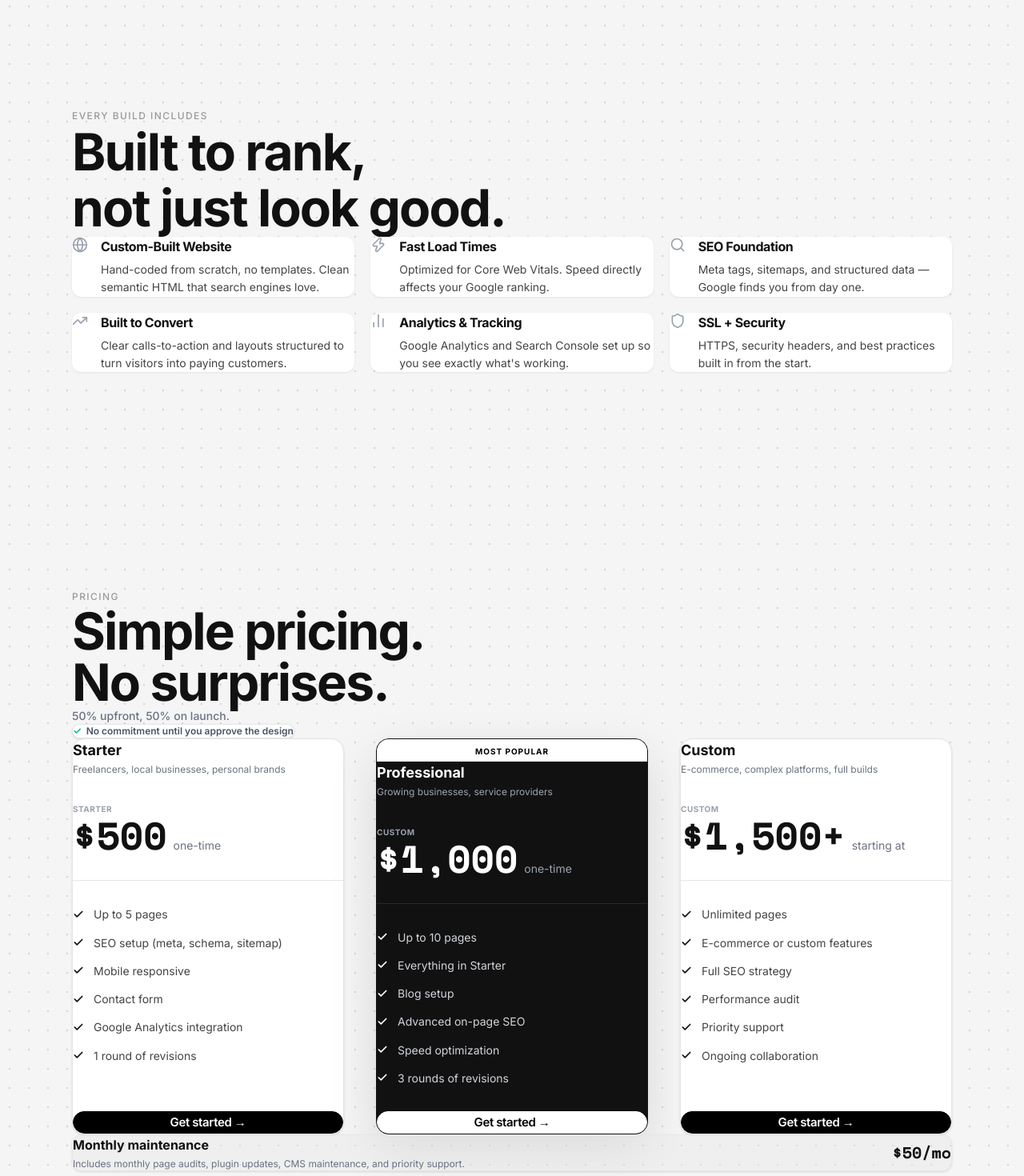
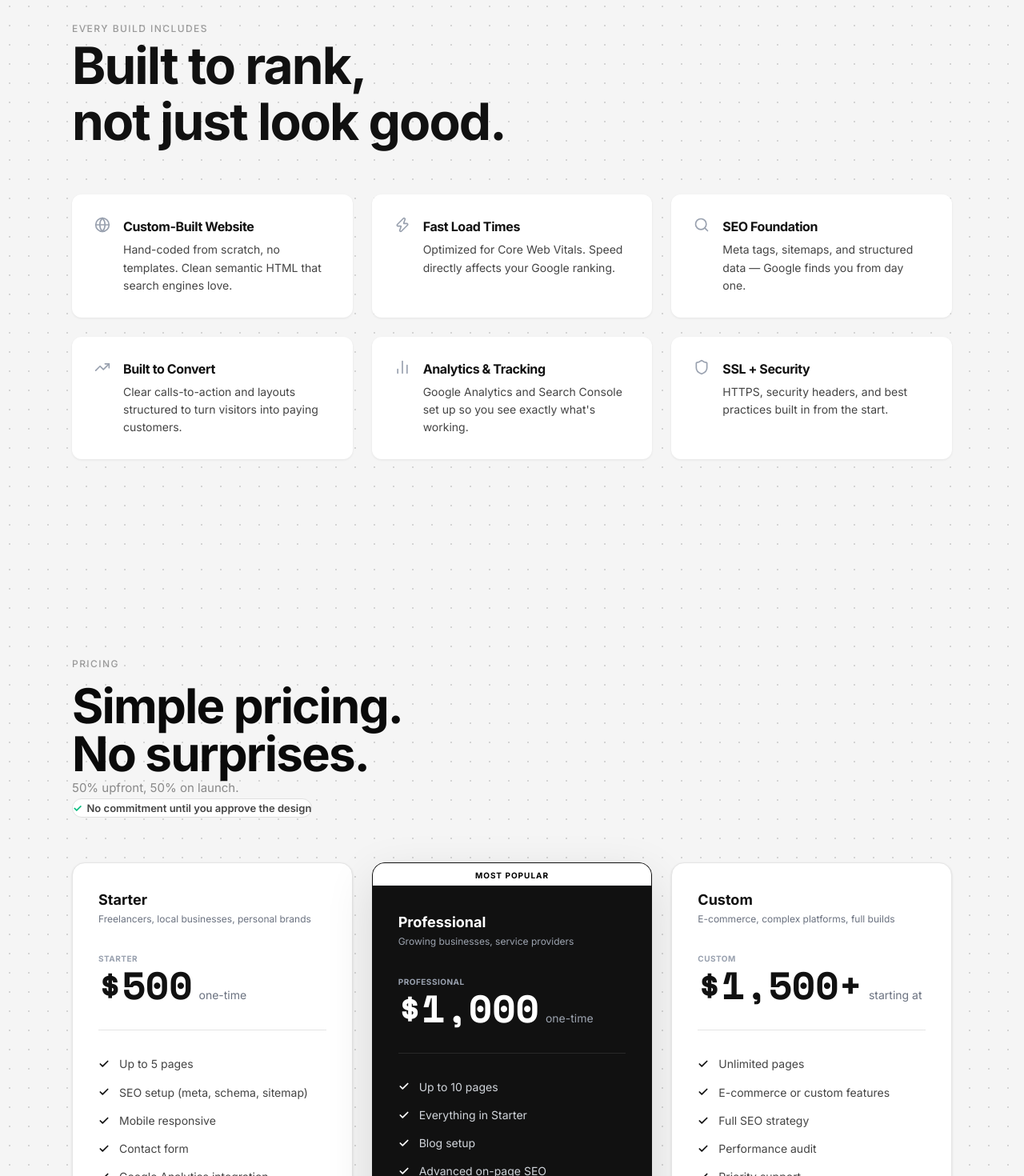
Before and after one commit to AayushLami/aayushPort, a Next.js app: page / in a window 1280 px wide. Shown: the part 900-2370 px from the top of the page at 80% size. Built offline with nearby package versions, Linux system fonts and the light colour scheme.

Commit message:
design: global spacing classes integration and ClearForgeLabs style updates

```diff
--- a/app/globals.css
+++ b/app/globals.css
@@ -70,3 +70,29 @@ body {
     transition-duration: 0.01ms !important;
   }
 }
+
+/* ─── Global Spacing System ─────────────────────────────────────── */
+section {
+  padding-top: 120px;
+  padding-bottom: 120px;
+}
+
+.section-eyebrow {
+  margin-bottom: 12px;
+}
+
+.section-title {
+  margin-bottom: 56px;
+}
+
+.section-subtitle {
+  margin-bottom: 40px;
+}
+
+.card-grid {
+  gap: 24px;
+}
+
+.card {
+  padding: 32px;
+}
--- a/components/About.tsx
+++ b/components/About.tsx
@@ -23,7 +23,7 @@ export function About() {
   return (
     <section
       id="about"
-      className="min-h-screen px-6 bg-white flex flex-col items-center justify-center py-[160px]"
+      className="section min-h-screen px-6 bg-white flex flex-col items-center justify-center"
     >
       <div className="w-full max-w-[1100px] mx-auto text-center flex flex-col items-center">
         {/* Section eyebrow */}
@@ -31,7 +31,7 @@ export function About() {
           initial={{ opacity: 0, y: 16 }}
           animate={isInView ? { opacity: 1, y: 0 } : {}}
           transition={{ duration: 0.5 }}
-          className="text-[12px] tracking-[0.12em] text-[#999999] font-medium uppercase mb-[24px]"
+          className="section-eyebrow text-[12px] tracking-[0.12em] text-[#999999] font-medium uppercase mb-[12px]"
         >
           About
         </motion.p>
@@ -41,7 +41,7 @@ export function About() {
           initial={{ opacity: 0, y: 16 }}
           animate={isInView ? { opacity: 1, y: 0 } : {}}
           transition={{ duration: 0.5, delay: 0.1 }}
-          className="font-heading font-extrabold text-[#111111] tracking-[-0.03em] mb-[56px]"
+          className="section-title font-heading font-extrabold text-[#111111] tracking-[-0.03em] mb-[56px]"
           style={{ fontSize: "clamp(36px, 5vw, 64px)" }}
         >
           Aayush Lamichhane
--- a/components/Hero.tsx
+++ b/components/Hero.tsx
@@ -48,7 +48,7 @@ export function Hero() {
   return (
     <section
       id="hero"
-      className="relative min-h-screen flex flex-col items-center justify-center text-center overflow-hidden bg-[#f5f5f5]"
+      className="section relative min-h-screen flex flex-col items-center justify-center text-center overflow-hidden bg-[#f5f5f5]"
       aria-label="Hero"
     >
       {/* Subtle dot grid */}
--- a/components/Pricing.tsx
+++ b/components/Pricing.tsx
@@ -18,7 +18,7 @@ export function Pricing() {
   return (
     <section
       id="pricing"
-      className="min-h-screen px-6 bg-[#f5f5f5] flex flex-col items-center justify-center py-[160px] relative overflow-hidden"
+      className="section min-h-screen px-6 bg-[#f5f5f5] flex flex-col items-center justify-center relative overflow-hidden"
     >
       {/* Subtle dot grid background */}
       <div
@@ -28,6 +28,7 @@ export function Pricing() {
           backgroundSize: "24px 24px",
         }}
       />
+
       <div className="relative z-10 w-full max-w-[1100px] mx-auto flex flex-col items-start text-left">
         {/* Header - Left Aligned */}
         <motion.div
@@ -35,22 +36,22 @@ export function Pricing() {
           initial={{ opacity: 0, y: 24 }}
           animate={isInView ? { opacity: 1, y: 0 } : {}}
           transition={{ duration: 0.5 }}
-          className="mb-[56px] text-left w-full flex flex-col items-start"
+          className="section-title text-left w-full flex flex-col items-start mb-[56px]"
         >
-          <p className="text-[12px] tracking-[0.12em] text-[#999999] font-medium uppercase mb-[24px]">
+          <p className="section-eyebrow text-[12px] tracking-[0.12em] text-[#999999] font-medium uppercase mb-[12px]">
             Pricing
           </p>
           <h2
-            className="font-heading font-extrabold text-[#111111] tracking-[-0.03em] leading-none mb-3"
-            style={{ fontSize: "clamp(36px, 5vw, 64px)" }}
+            className="font-heading font-extrabold text-[#0a0a0a] tracking-[-0.03em] leading-none"
+            style={{ fontSize: "clamp(36px, 5vw, 60px)" }}
           >
             Simple pricing.<br />No surprises.
           </h2>
-          <p className="text-sm text-gray-500 mb-5 font-medium">
+          <p className="text-[15px] text-[#888888] mt-4 font-normal">
             50% upfront, 50% on launch.
           </p>
           {/* Reassurance pill */}
-          <div className="inline-flex items-center gap-1.5 px-3 py-1.5 rounded-full bg-white border border-gray-200 text-xs font-semibold text-gray-600 shadow-sm">
+          <div className="inline-flex items-center gap-1.5 px-[14px] py-[6px] rounded-full bg-white border border-[#e0e0e0] text-[13px] font-semibold text-[#444444] mt-3">
             <span className="text-emerald-500 font-bold">✓</span> No commitment until you approve the design
           </div>
         </motion.div>
@@ -60,7 +61,7 @@ export function Pricing() {
           variants={staggerContainer}
           initial="hidden"
           animate={isInView ? "visible" : "hidden"}
-          className="grid grid-cols-1 md:grid-cols-3 gap-[40px] w-full"
+          className="card-grid grid grid-cols-1 md:grid-cols-3 w-full"
         >
           {pricingPlans.map((plan) => (
             <motion.div
@@ -86,7 +87,7 @@ export function Pricing() {
                 </div>
               )}
 
-              <div className="flex flex-col items-start text-left gap-8 p-[40px] flex-1">
+              <div className="card flex flex-col items-start text-left gap-8 flex-1">
                 {/* Plan name + best for */}
                 <div className="flex flex-col items-start text-left">
                   <h3 className={`font-heading text-lg font-bold mb-1.5 ${plan.popular ? "text-white" : "text-[#111111]"}`}>
@@ -100,7 +101,7 @@ export function Pricing() {
                 {/* Eyebrow above price + Price */}
                 <div className="flex flex-col items-start text-left">
                   <span className="text-[10px] font-bold tracking-wider uppercase text-gray-400 mb-1">
-                    {plan.id === "starter" ? "STARTER" : plan.id === "growth" ? "PROFESSIONAL" : "CUSTOM"}
+                    {plan.id === "starter" ? "STARTER" : plan.id === "professional" ? "PROFESSIONAL" : "CUSTOM"}
                   </span>
                   <div className="flex items-baseline gap-2">
                     <span className={`font-mono text-5xl font-bold leading-none ${plan.popular ? "text-white" : "text-[#111111]"}`}>
@@ -150,13 +151,13 @@ export function Pricing() {
           ))}
         </motion.div>
 
-        {/* Full-width maintenance row card below the cards */}
+        {/* Full-width maintenance card */}
         <motion.div
           initial={{ opacity: 0, y: 16 }}
           animate={isInView ? { opacity: 1, y: 0 } : {}}
           transition={{ duration: 0.5, delay: 0.25 }}
           whileHover={{ y: -3 }}
-          className="mt-10 w-full bg-[#e5e5e5]/40 border border-gray-200 rounded-[12px] p-8 flex flex-col sm:flex-row sm:items-center justify-between gap-4 text-left shadow-sm hover:shadow-[0_8px_24px_rgba(0,0,0,0.1)] transition-all duration-200 ease-out cursor-default"
+          className="mt-[24px] w-full bg-white rounded-[16px] px-[28px] py-[20px] flex items-center justify-between gap-4 text-left shadow-[0_1px_3px_rgba(0,0,0,0.07)] hover:shadow-[0_8px_24px_rgba(0,0,0,0.1)] transition-all duration-200 ease-out cursor-default"
         >
           <div className="flex flex-col gap-1 text-left">
             <span className="font-heading text-base font-bold text-[#111111]">
--- a/components/Services.tsx
+++ b/components/Services.tsx
@@ -45,7 +45,7 @@ export function Services() {
   return (
     <section
       id="services"
-      className="min-h-screen px-6 bg-[#f5f5f5] flex flex-col items-center justify-center py-[160px] relative overflow-hidden"
+      className="section min-h-screen px-6 bg-[#f5f5f5] flex flex-col items-center justify-center relative overflow-hidden"
     >
       {/* Subtle dot grid background */}
       <div
@@ -62,7 +62,7 @@ export function Services() {
           initial={{ opacity: 0, y: 24 }}
           animate={isInView ? { opacity: 1, y: 0 } : {}}
           transition={{ duration: 0.5, ease: "easeOut" }}
-          className="mb-[60px] text-left"
+          className="section-title text-left mb-[64px]"
           ref={ref}
         >
           <p className="text-[12px] tracking-[0.12em] text-[#999999] font-medium uppercase mb-[24px]">
@@ -81,7 +81,7 @@ export function Services() {
           variants={staggerContainer}
           initial="hidden"
           animate={isInView ? "visible" : "hidden"}
-          className="grid grid-cols-1 md:grid-cols-2 lg:grid-cols-3 gap-[20px] w-full"
+          className="card-grid grid grid-cols-1 md:grid-cols-2 lg:grid-cols-3 w-full"
         >
           {services.map((service, i) => {
             const Icon = service.icon;
@@ -89,7 +89,7 @@ export function Services() {
               <motion.div
                 key={i}
                 variants={fadeUp}
-                className="bg-white rounded-[12px] p-6 flex flex-col items-start gap-4 shadow-[0_1px_3px_rgba(0,0,0,0.07)] border-0 hover:-translate-y-[3px] hover:shadow-[0_8px_24px_rgba(0,0,0,0.1)] transition-all duration-200 ease-out cursor-default"
+                className="card bg-white rounded-[12px] !p-[28px] flex flex-col items-start gap-4 shadow-[0_1px_3px_rgba(0,0,0,0.07)] border-0 hover:-translate-y-[3px] hover:shadow-[0_8px_24px_rgba(0,0,0,0.1)] transition-all duration-200 ease-out cursor-default"
               >
                 {/* Horizontal layout inside each card */}
                 <div className="flex gap-4 items-start w-full">
```
Also changed, not shown: components/FinalCTA.tsx (+4 -4 lines).
